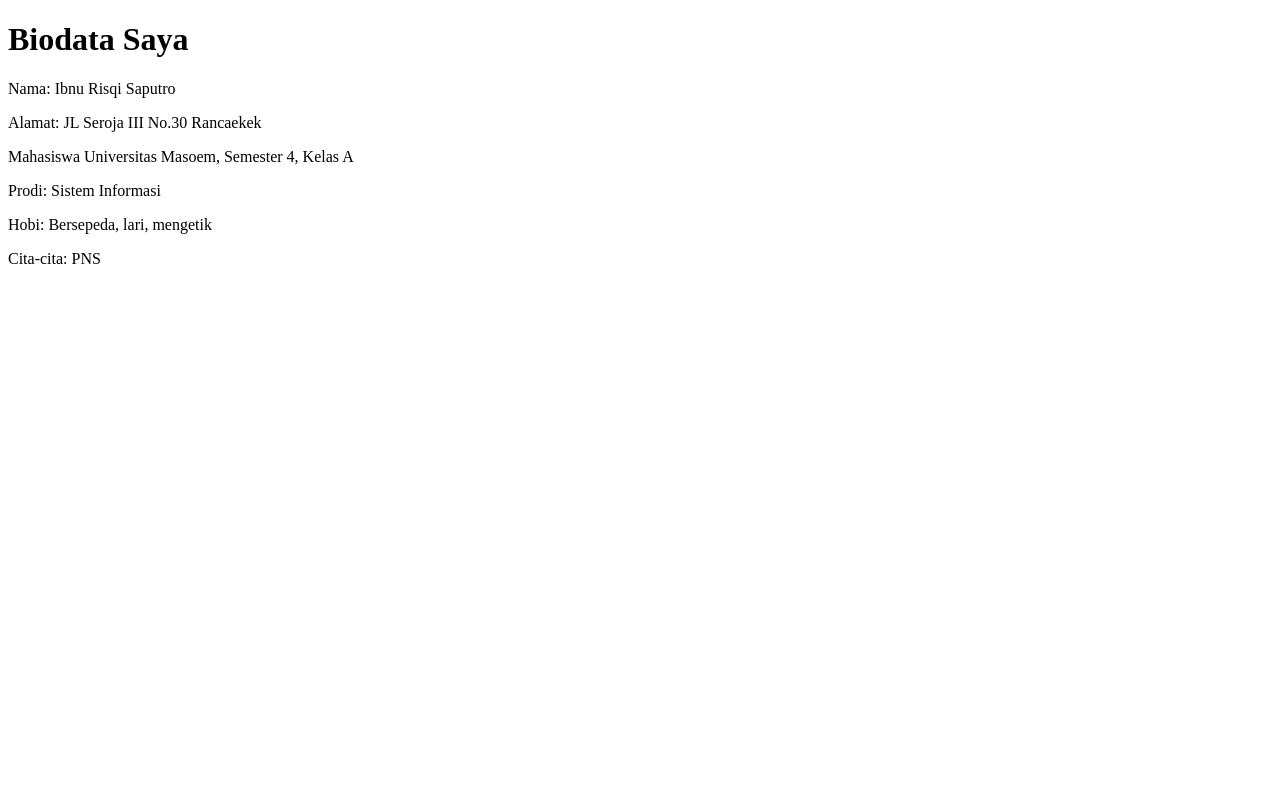
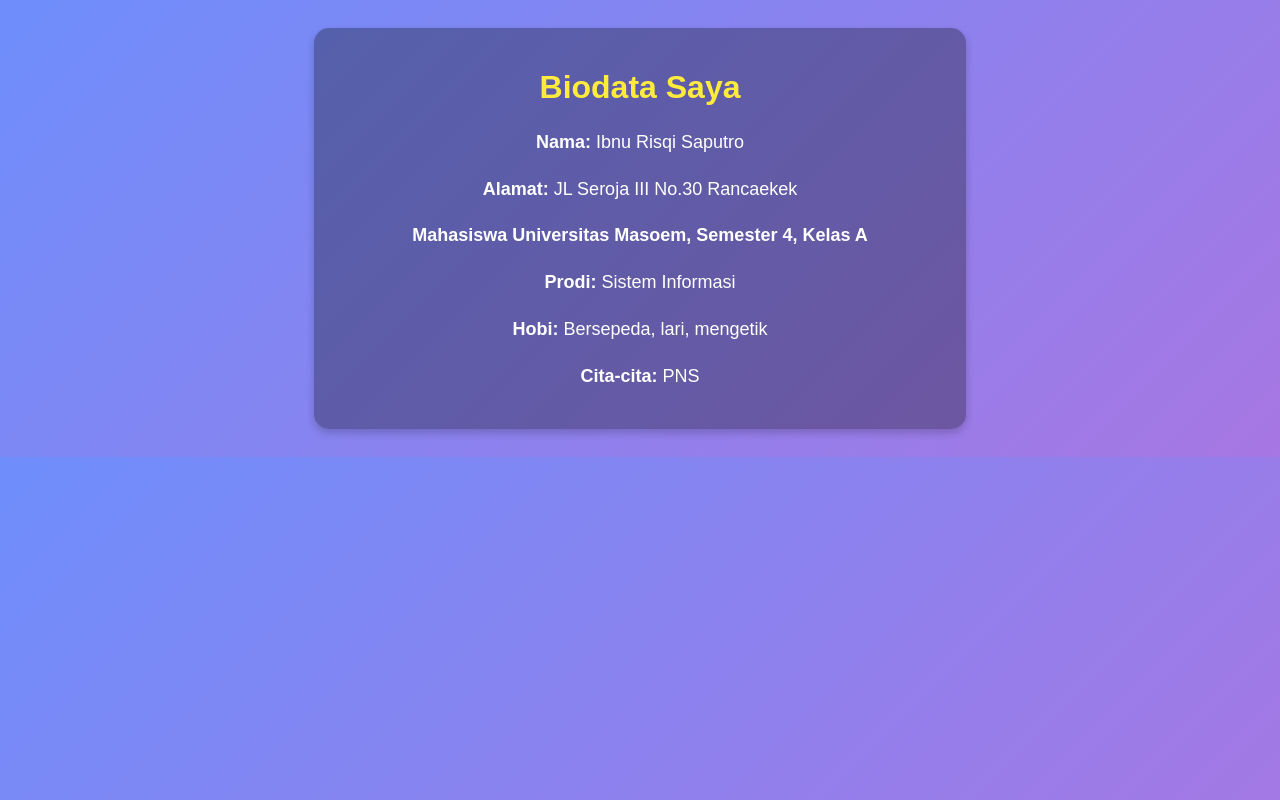
Before and after one commit to IbnuSaputro2211/biodata-saya, a plain HTML site: page index.html in a window 1280 px wide. Drawn offline with Linux system fonts and the light colour scheme.

Commit message:
Menambahkan Biodata

```diff
--- a/index.html
+++ b/index.html
@@ -4,14 +4,40 @@
     <meta charset="UTF-8">
     <meta name="viewport" content="width=device-width, initial-scale=1.0">
     <title>Biodata Saya</title>
+    <style>
+        body {
+            font-family: Arial, sans-serif;
+            background: linear-gradient(135deg, #6e8efb, #a777e3);
+            color: white;
+            text-align: center;
+            padding: 20px;
+        }
+        .container {
+            background: rgba(0, 0, 0, 0.3);
+            padding: 20px;
+            border-radius: 15px;
+            width: 50%;
+            margin: auto;
+            box-shadow: 0 4px 8px rgba(0, 0, 0, 0.2);
+        }
+        h1 {
+            color: #ffeb3b;
+        }
+        p {
+            font-size: 18px;
+            line-height: 1.6;
+        }
+    </style>
 </head>
 <body>
-    <h1>Biodata Saya</h1>
-    <p>Nama: Ibnu Risqi Saputro</p>
-    <p>Alamat: JL Seroja III No.30 Rancaekek</p>
-    <p>Mahasiswa Universitas Masoem, Semester 4, Kelas A</p>
-    <p>Prodi: Sistem Informasi</p>
-    <p>Hobi: Bersepeda, lari, mengetik</p>
-    <p>Cita-cita: PNS</p>
+    <div class="container">
+        <h1>Biodata Saya</h1>
+        <p><strong>Nama:</strong> Ibnu Risqi Saputro</p>
+        <p><strong>Alamat:</strong> JL Seroja III No.30 Rancaekek</p>
+        <p><strong>Mahasiswa Universitas Masoem, Semester 4, Kelas A</strong></p>
+        <p><strong>Prodi:</strong> Sistem Informasi</p>
+        <p><strong>Hobi:</strong> Bersepeda, lari, mengetik</p>
+        <p><strong>Cita-cita:</strong> PNS</p>
+    </div>
 </body>
 </html>
```
